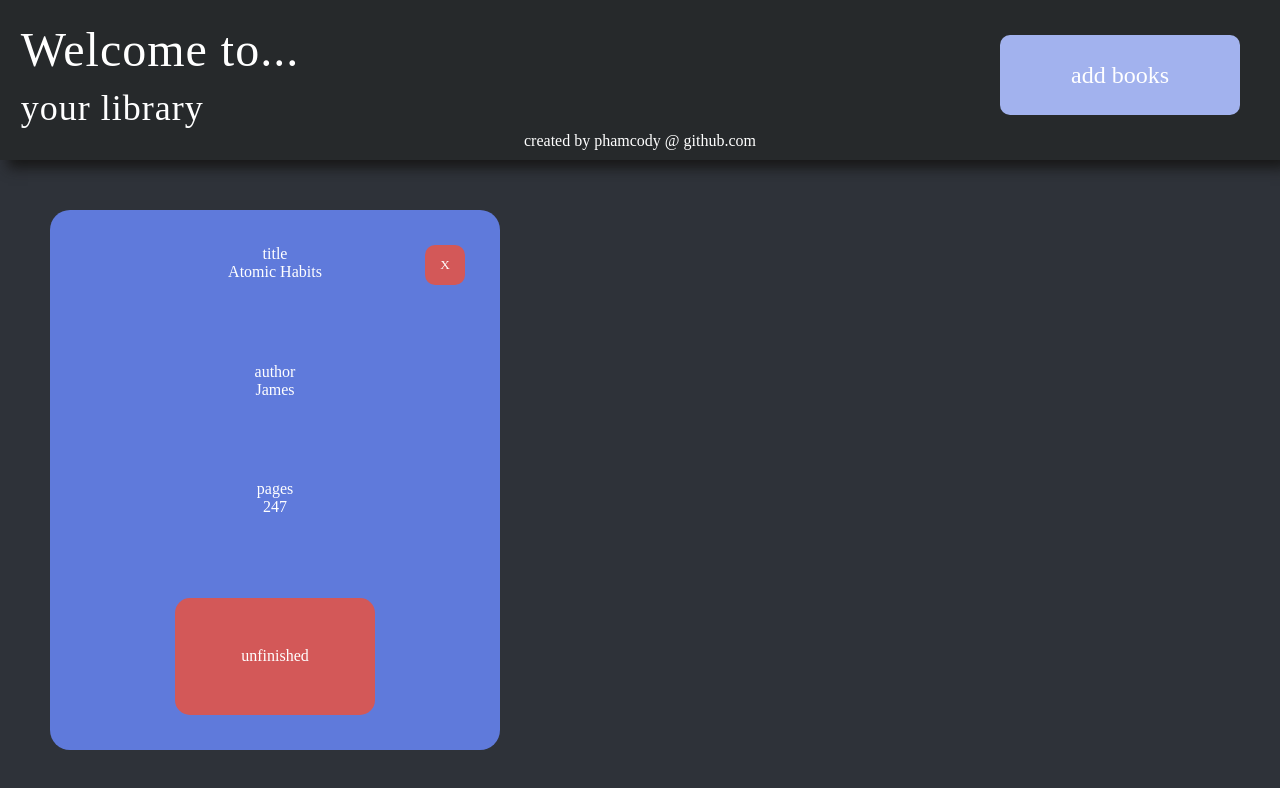
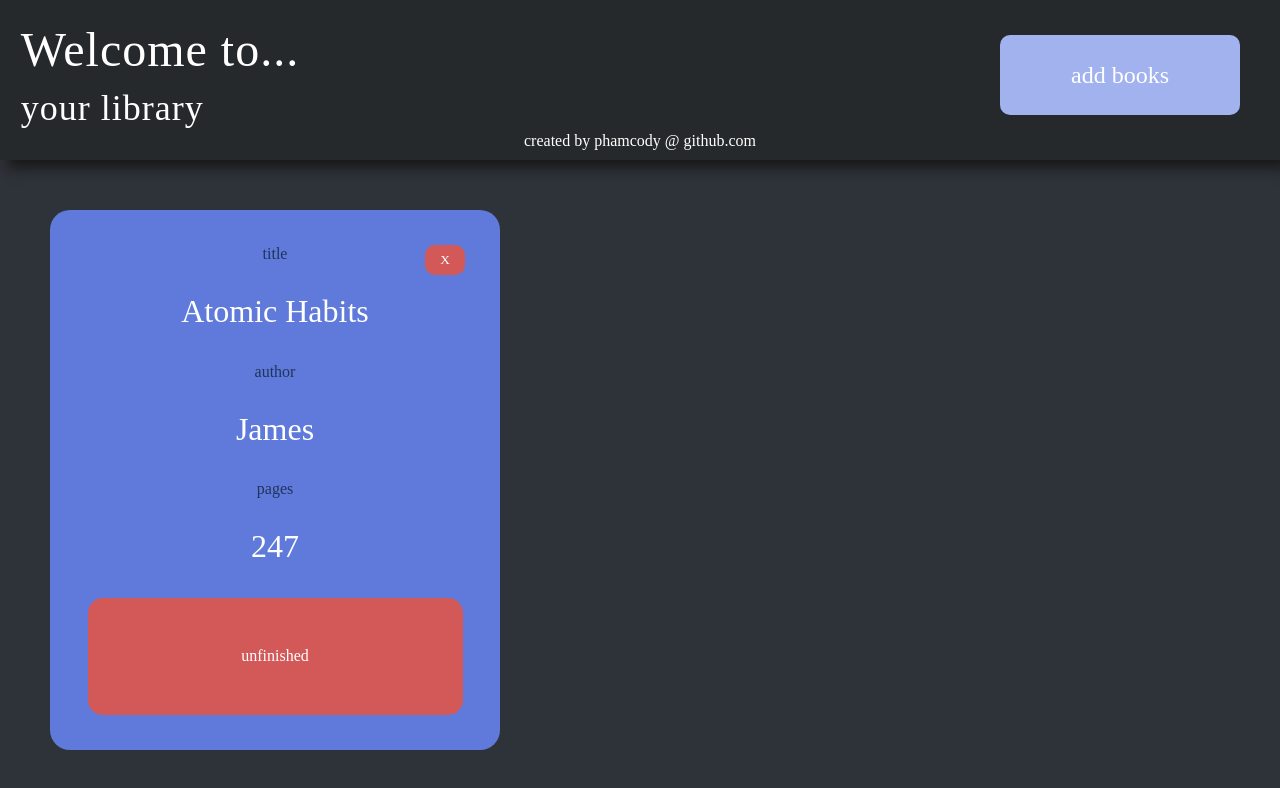
Before and after one commit to phamcody/library-project, a plain HTML site: page index.html in a window 1280 px wide. Drawn offline with Linux system fonts and the light colour scheme; a web font is replaced by a local one.

Commit message:
Increase gap in book-container

```diff
--- a/index.html
+++ b/index.html
@@ -31,7 +31,7 @@
             </div>
 
             <div class="author-div">
-                <div class="div">author</div>
+                <div class="author">author</div>
                 <div class="u-author">James</div>
             </div>
 
--- a/styles.css
+++ b/styles.css
@@ -82,6 +82,25 @@
     min-height: 250px;
 }
 
+.title-div,
+.author-div,
+.pages-div {
+    gap: 30px;
+}
+
+.title,
+.author,
+.pages {
+    color: #1f355a;
+}
+
+.u-title,
+.u-author,
+.u-pages {
+    font-size: 2rem;
+    color: white;
+}
+
 .title-div {
     grid-row: 1;
     grid-column: 1 / -1;
@@ -104,7 +123,7 @@
     grid-column: 1;
     justify-self: end;
     width: 40px;
-    height: 40px;
+    height: 30px;
     border: none;
     border-radius: 10px;
     background-color: rgb(211, 88, 88);
@@ -113,7 +132,7 @@
 .read-or-not {
     border: none;
     border-radius: 15px;
-    width: 200px;
+    width: 375px;
     font-size: 1rem;
     background-color: rgb(211, 88, 88);
 }
```
